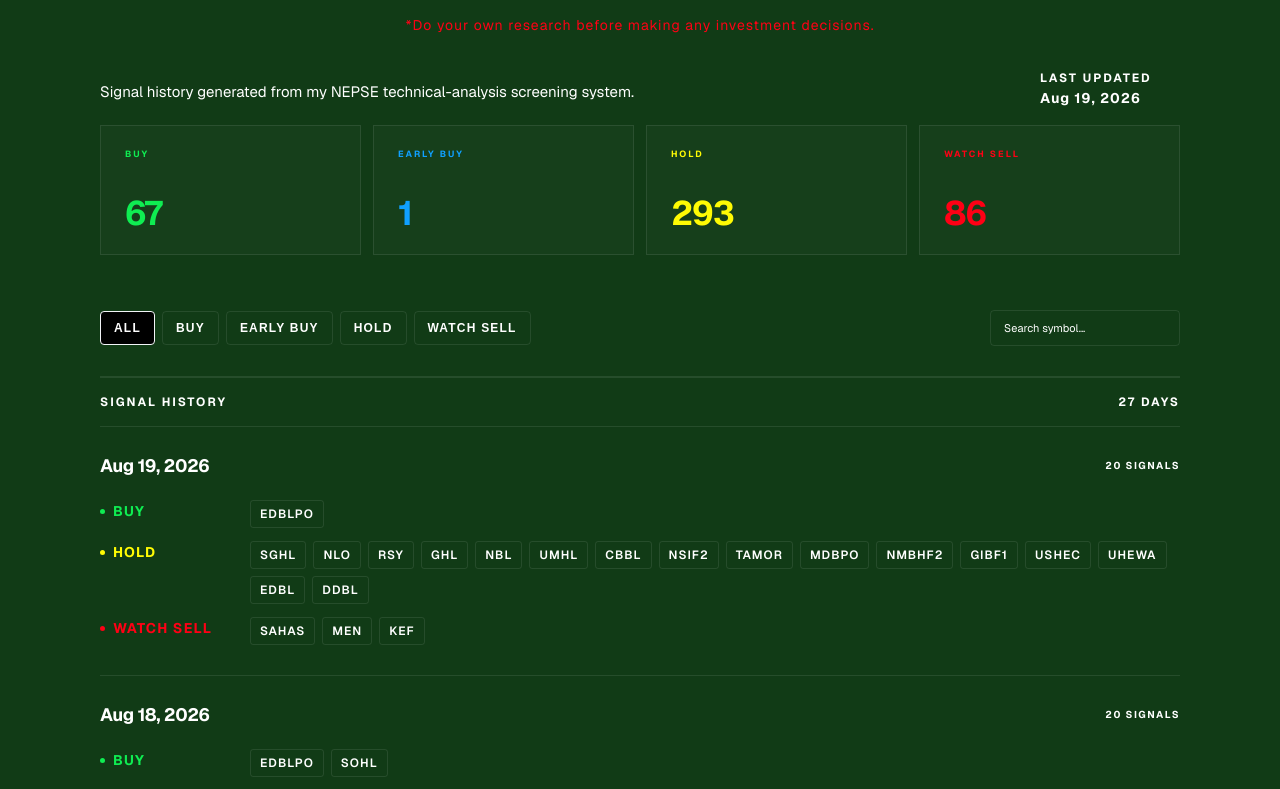
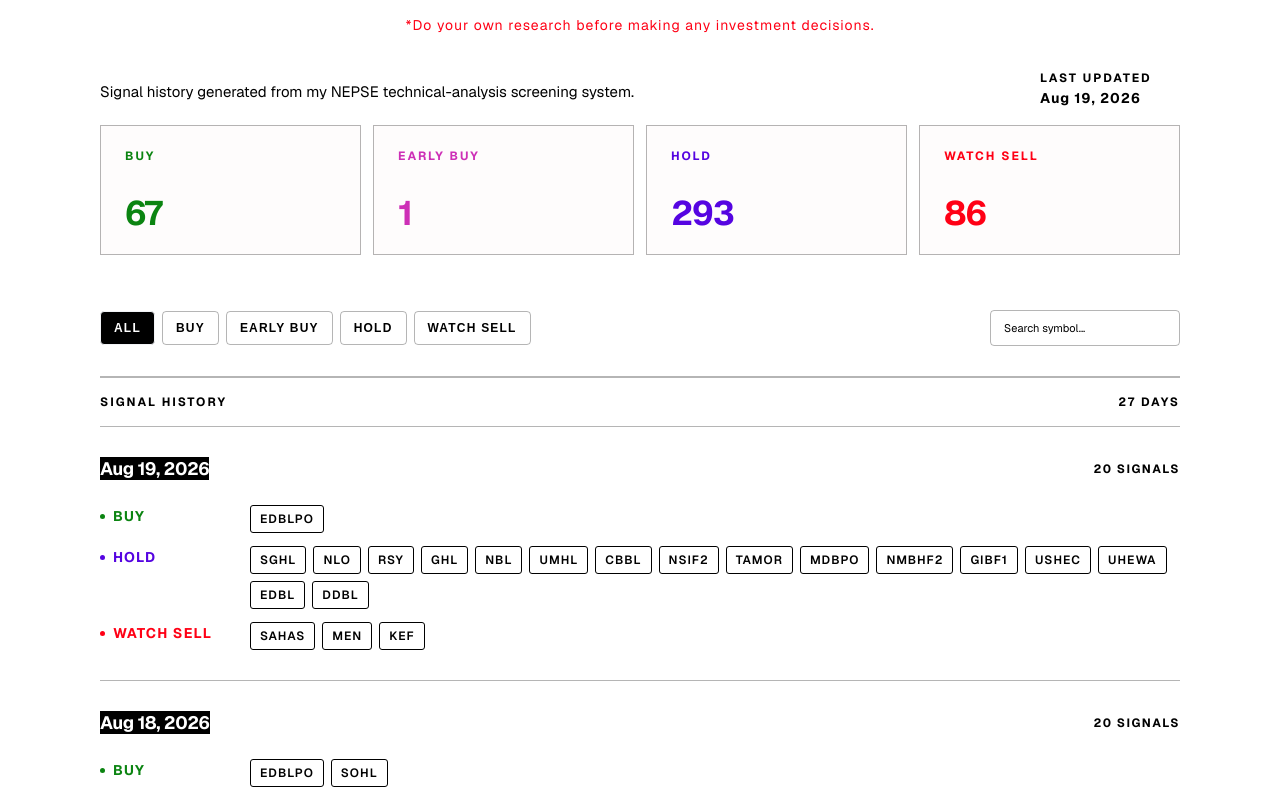
Before and after one commit to RajKhem/yk-portfolio, a Next.js app: page /nepse in a window 1280 px wide. Shown: the part 102-891 px from the top of the page. Built offline with nearby package versions, Linux system fonts and the light colour scheme.

Commit message:
nepse css update

```diff
--- a/app/globals.css
+++ b/app/globals.css
@@ -1800,10 +1800,17 @@ color: var(--accent);
 .nepse-section {
   /* background: #610e4bab; */
   background: #113b16;
+  background: #fff;
   min-height: 100vh;
   padding: 50px 0 0 0;
   position: relative;
   overflow: hidden;
+ --border: #0000004a;
+}
+
+.nepse-container {
+  width: min(var(--max-width), calc(100% - 48px));
+  margin: 0 auto;
 }
 
 .nepse-label {
@@ -1817,6 +1824,15 @@ color: var(--accent);
   margin-bottom: 20px;
 }
 
+
+.nepse-header {
+  display: flex;
+  justify-content: space-between;
+  align-items: flex-end;
+  gap: 60px;
+  margin-bottom: 20px;
+}
+
 .nepse-eyebrow {
   display: flex;
   align-items: center;
@@ -1827,20 +1843,6 @@ color: var(--accent);
   letter-spacing: 1px;
 }
 
-.nepse-container {
-  width: min(var(--max-width), calc(100% - 48px));
-  margin: 0 auto;
-}
-
-.nepse-header {
-  display: flex;
-  justify-content: space-between;
-  align-items: flex-end;
-  gap: 60px;
-  margin-bottom: 20px;
-}
-
-
 .nepse-title {
   font-size: clamp(54px, 7vw, 96px);
   line-height: 0.95;
@@ -1857,6 +1859,7 @@ color: var(--accent);
   margin-top: 28px;
   font-size: 15px;
   line-height: 1.8;
+  color:#000;
 }
 
 .nepse-updated {
@@ -1870,6 +1873,7 @@ color: var(--accent);
 
 .nepse-updated span {
   color: #fff;
+  color:#000;
   font-size: 12px;
   letter-spacing: 2px;
   font-weight: 700;
@@ -1877,6 +1881,7 @@ color: var(--accent);
 
 .nepse-updated strong {
   color: #fff;
+  color:#000;
   font-size: 14px;
   letter-spacing: 1px;
 }
@@ -1901,6 +1906,7 @@ color: var(--accent);
 
   border: 1px solid var(--border);
   background: rgba(255, 255, 255, 0.018);
+  background: rgba(203, 124, 124, 0.018);
 
   display: flex;
   flex-direction: column;
@@ -1916,10 +1922,11 @@ color: var(--accent);
   transform: translateY(-4px);
   border-color: var(--border-hover);
   background: rgba(255, 255, 255, 0.035);
+  background: rgba(6, 6, 6, 0.035);
 }
 
 .nepse-stat > span {
-  font-size: 9px;
+  font-size: 12px;
   letter-spacing: 2px;
   font-weight: 700;
   /* color: var(--text-dim); */
@@ -1956,6 +1963,7 @@ color: var(--accent);
   background: transparent;
 
   color: #fff;
+  color:#000;
 
   padding: 9px 13px;
 
@@ -1991,6 +1999,7 @@ color: var(--accent);
   background: transparent;
 
   color: #fff;
+  color:#000;
 
   font-family: inherit;
   font-size: 11px;
@@ -2002,6 +2011,7 @@ color: var(--accent);
 
 .nepse-search::placeholder {
   color: #fff;
+  color:#000;
 }
 
 .nepse-search:focus {
@@ -2024,6 +2034,7 @@ color: var(--accent);
   padding: 18px 0;
 
   color: #fff;
+   color:#000;
 
   font-size: 12px;
   font-weight: 700;
@@ -2040,7 +2051,6 @@ color: var(--accent);
   display: flex;
   align-items: center;
   justify-content: space-between;
-
   margin-bottom: 25px;
 }
 
@@ -2048,11 +2058,14 @@ color: var(--accent);
   font-size: 18px;
   font-weight: 700;
   letter-spacing: -0.4px;
+  background: #000;
+  color: #fff;
+  line-height: normal;
 }
 
 .nepse-day-header span {
-  /* color: var(--text-dim); */
-  font-size: 10px;
+  color:#000;
+  font-size: 12px;
   letter-spacing: 1.5px;
   font-weight: 700;
 }
@@ -2103,9 +2116,10 @@ color: var(--accent);
   align-items: center;
   min-height: 28px;
   padding: 6px 9px;
-  border: 1px solid var(--border);
+  border: 1px solid #000;
   border-radius: 3px;
-  color:#ffffff;
+  /* color:#ffffff; */
+  color:#000;
   font-size: 12px;
   font-weight: 600;
   letter-spacing: 1px;
@@ -2116,9 +2130,9 @@ color: var(--accent);
 }
 
 .nepse-symbol:hover {
-  color: var(--text);
+  color: #fff;
   border-color: var(--border-hover);
-  background: rgba(255, 255, 255, 0.035);
+  background: #000;
 }
 
 
@@ -2127,15 +2141,15 @@ color: var(--accent);
    ========================================================= */
 
 .signal-buy {
-  color: #0fed52;
+  color: #0b8411;
 }
 
 .signal-early-buy {
-  color: #10a0ff;
+  color:#cd2db5fd;
 }
 
 .signal-hold {
-  color: #fffb04;
+  color: #5504e1;
 }
 
 .signal-watch-sell {
@@ -2150,7 +2164,7 @@ color: var(--accent);
 .nepse-empty {
   padding: 60px 0;
 
-  color: var(--text-dim);
+  color:#000;
 
   font-size: 12px;
   text-align: center;
@@ -2162,7 +2176,7 @@ color: var(--accent);
 
   margin-top: 40px;
 
-  color: #ff6874;
+  color: #ff0015;
 
   font-size: 14px;
   line-height: 1.6;
@@ -2170,7 +2184,7 @@ color: var(--accent);
 }
 
 .nepse-note > span {
-  color: var(--accent-bright);
+   color: #df0013;
 }
 
 
@@ -2187,7 +2201,6 @@ color: var(--accent);
   font-size: 20px;
   font-weight: 700;
   }
-
   .nepse-eyebrow {
   display: flex;
   align-items: center;
```
